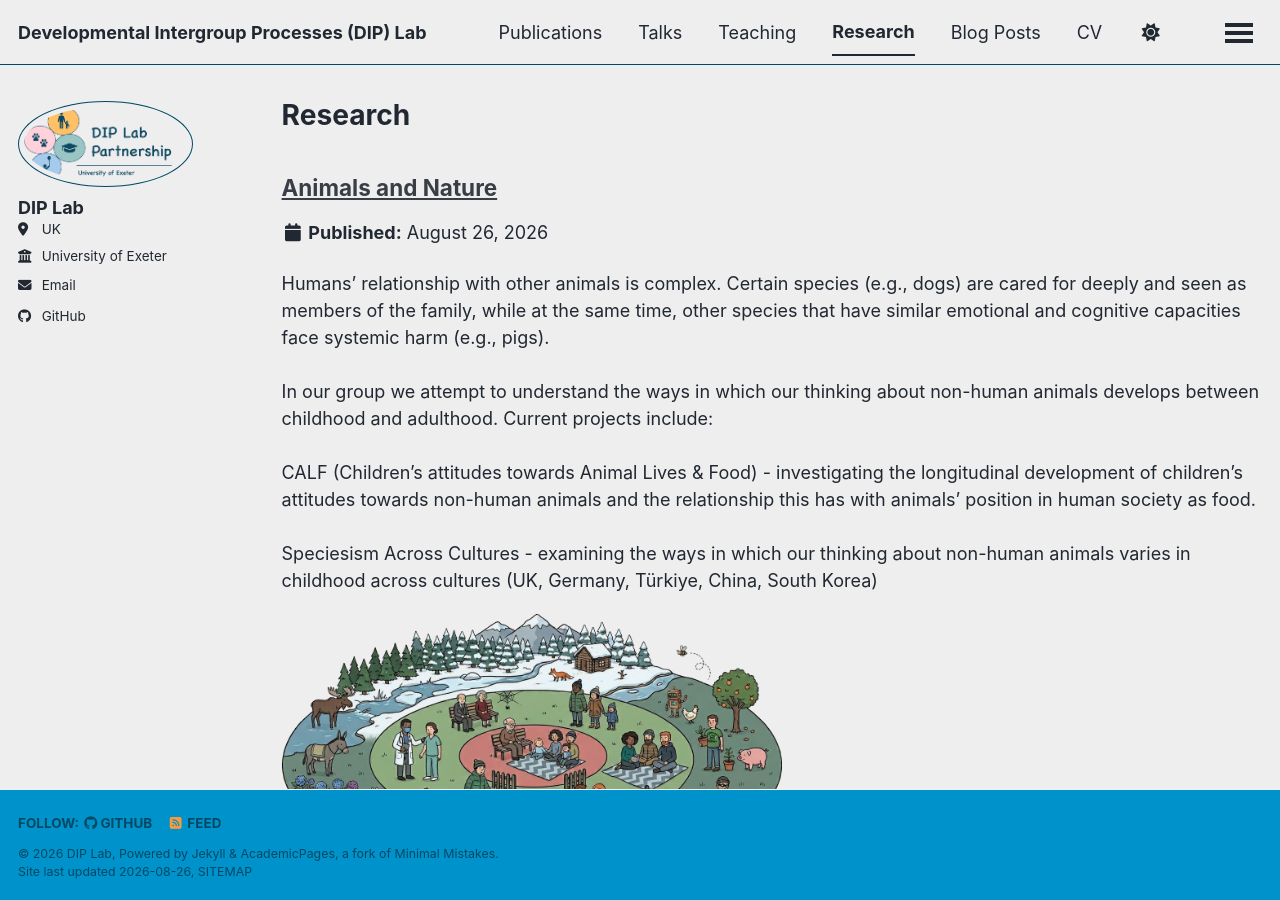
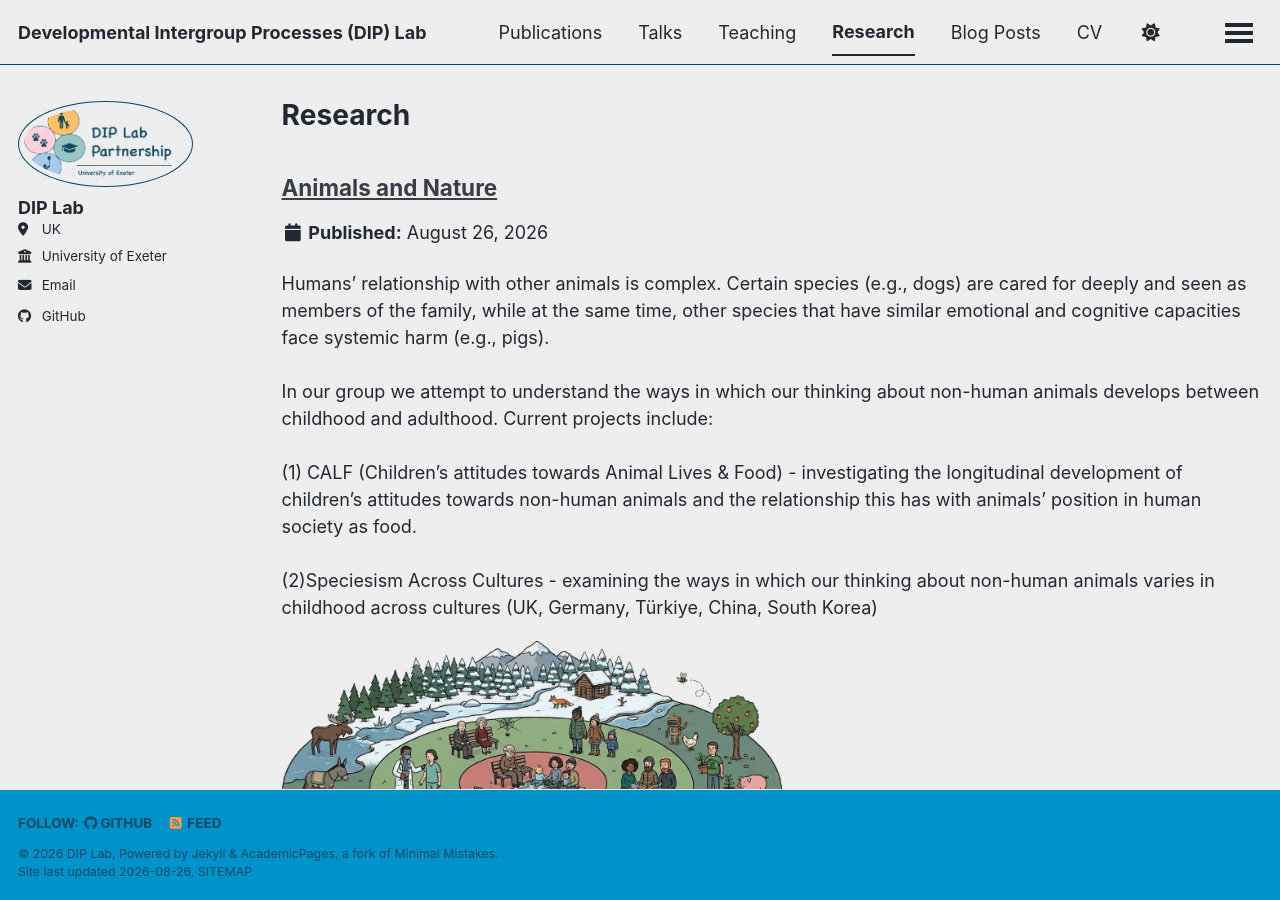
Before and after one commit to Developmental-Intergroup-Processes-Lab/Developmental-Intergroup-Processes-Lab.github.io, a Jekyll site: the page built from _pages/portfolio.html, in a window 1280 px wide and 900 px high. Built offline with Jekyll 4.4.1, drawn with Linux system fonts in a browser that asks for light colours; a style sheet for code colours, icons or effects is not loaded.

Commit message:
Update portfolio-1.md

```diff
--- a/_portfolio/portfolio-1.md
+++ b/_portfolio/portfolio-1.md
@@ -1,6 +1,6 @@
 ---
 title: "Animals and Nature"
-excerpt: "Humans’ relationship with other animals is complex. Certain species (e.g., dogs) are cared for deeply and seen as members of the family, while at the same time, other species that have similar emotional and cognitive capacities face systemic harm (e.g., pigs).<br/><br/>In our group we attempt to understand the ways in which our thinking about non-human animals develops between childhood and adulthood. Current projects include:<br/><br/>CALF (Children’s attitudes towards Animal Lives & Food) - investigating the longitudinal development of children’s attitudes towards non-human animals and the relationship this has with animals’ position in human society as food.<br/><br/>Speciesism Across Cultures - examining the ways in which our thinking about non-human animals varies in childhood across cultures (UK, Germany, Türkiye, China, South Korea)<br/><img src='/images/moral_circle_transparent.png' width='500' style='margin-top: 20px;'>"
+excerpt: "Humans’ relationship with other animals is complex. Certain species (e.g., dogs) are cared for deeply and seen as members of the family, while at the same time, other species that have similar emotional and cognitive capacities face systemic harm (e.g., pigs).<br/><br/>In our group we attempt to understand the ways in which our thinking about non-human animals develops between childhood and adulthood. Current projects include:<br/><br/>(1) CALF (Children’s attitudes towards Animal Lives & Food) - investigating the longitudinal development of children’s attitudes towards non-human animals and the relationship this has with animals’ position in human society as food.<br/><br/>(2)Speciesism Across Cultures - examining the ways in which our thinking about non-human animals varies in childhood across cultures (UK, Germany, Türkiye, China, South Korea)<br/><img src='/images/moral_circle_transparent.png' width='500' style='margin-top: 20px;'>"
 
 collection: portfolio
 ---
```
